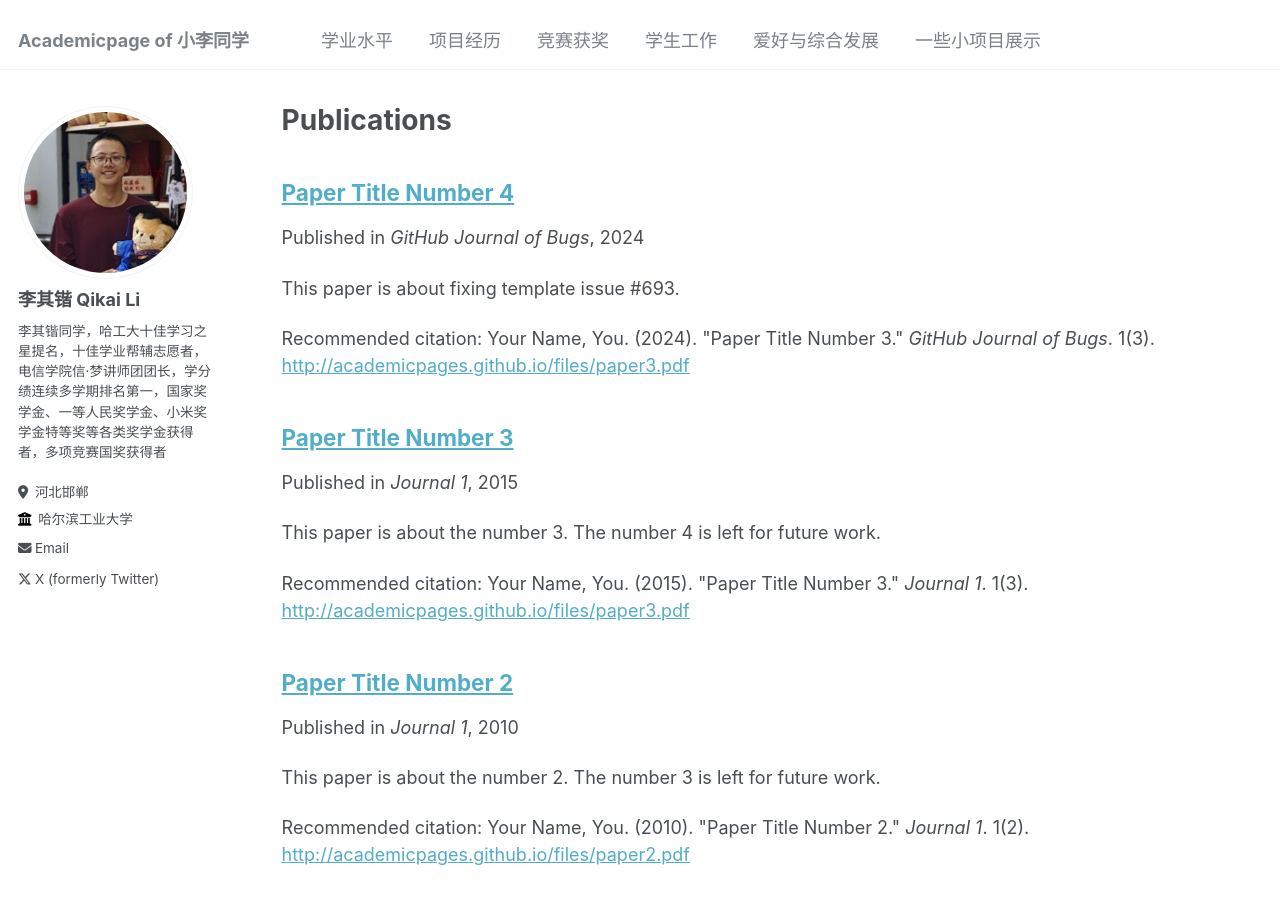
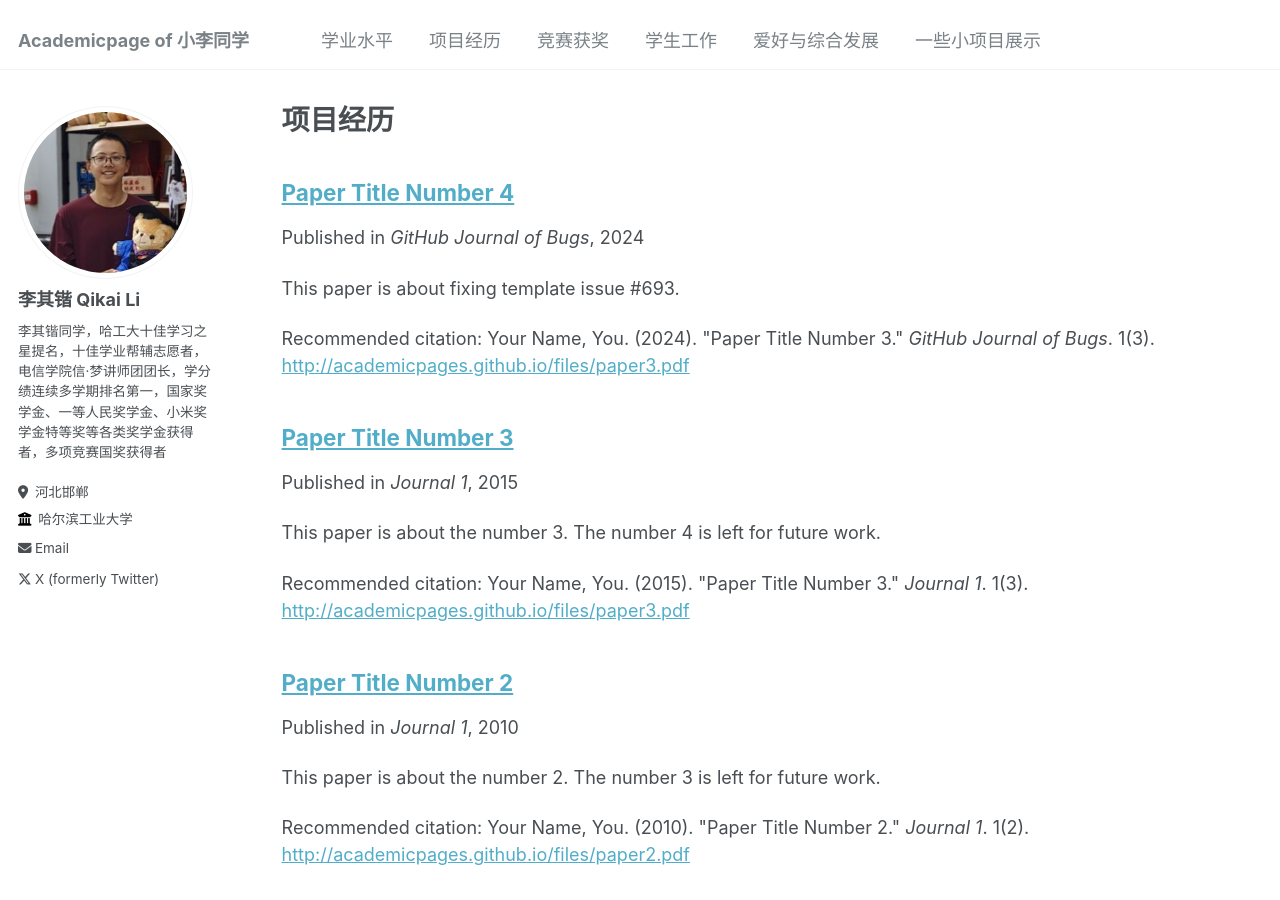
Before and after one commit to HITLqk/lqk, a Jekyll site: the page built from _pages/publications.md, in a window 1280 px wide and 900 px high. Built offline with Jekyll 4.4.1, drawn with Linux system fonts in a browser that asks for light colours.

Commit message:
Update publications.md

```diff
--- a/_pages/publications.md
+++ b/_pages/publications.md
@@ -1,6 +1,6 @@
 ---
 layout: archive
-title: "Publications"
+title: "项目经历"
 permalink: /publications/
 author_profile: true
 ---
```
